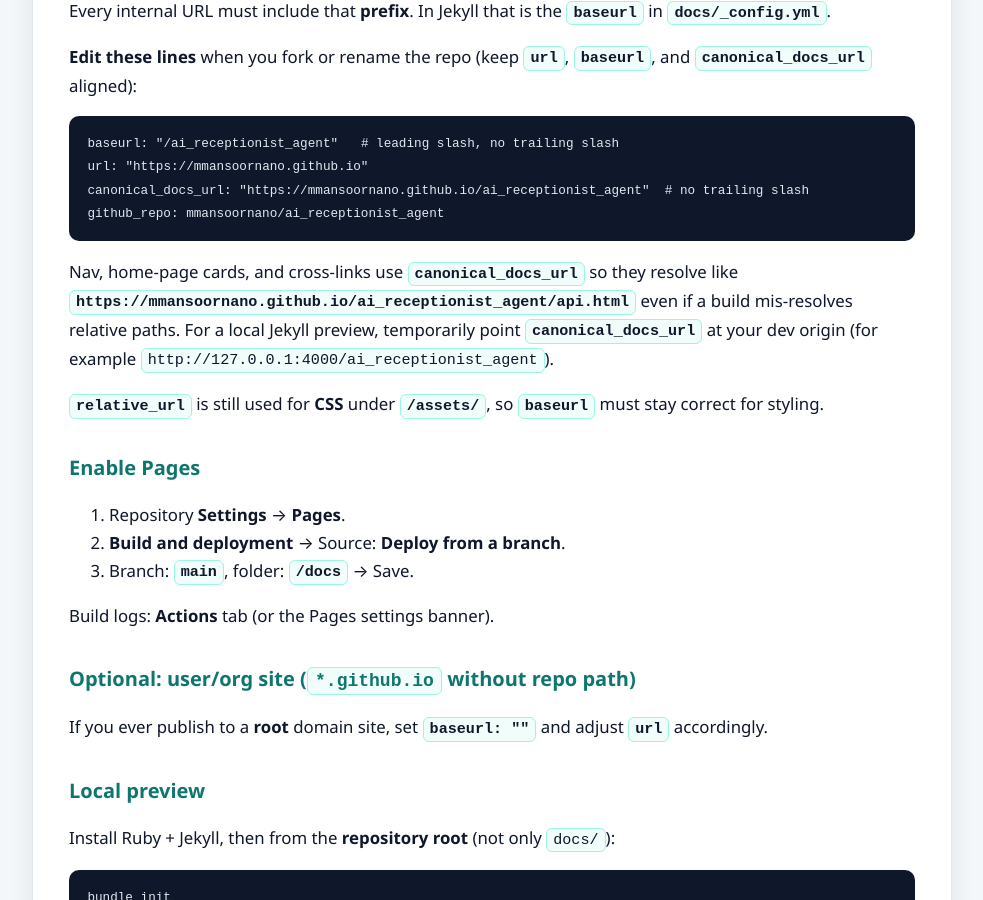
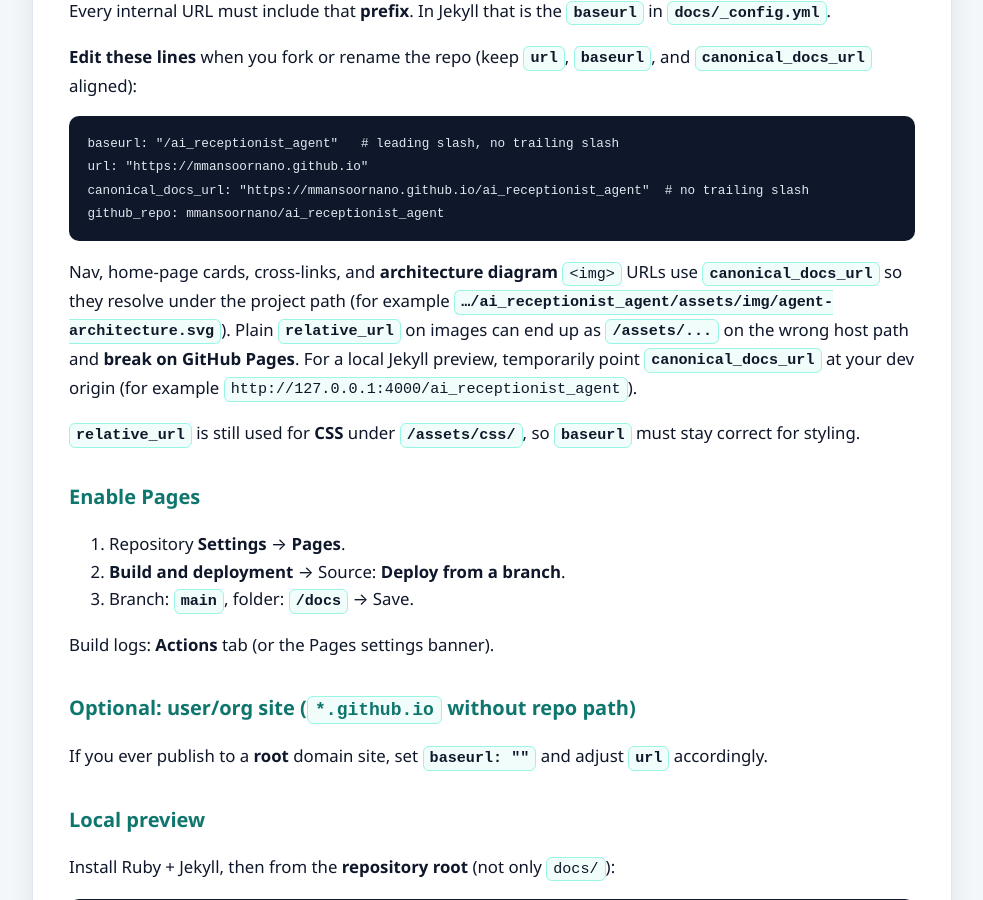
Before and after one commit to mmansoornano/ai_receptionist_agent, a Jekyll site: the page built from docs/github-pages.md, in a window 1280 px wide and 900 px high, scrolled down 454 px. Shown: the whole window, without its empty margins (148-1131 px from the left). Built offline with Jekyll 4.4.1, drawn with Linux system fonts in a browser that asks for light colours.

Commit message:
Update architecture and GitHub Pages documentation for improved URL handling
- Changed image source in the architecture diagram to utilize `canonical_docs_url`, ensuring correct resolution on GitHub Pages.
- Clarified documentation regarding the use of `canonical_docs_url` for navigation elements and architecture diagrams to prevent broken links.
- Updated references to `relative_url` for CSS to maintain styling integrity across environments.

````diff
--- a/docs/github-pages.md
+++ b/docs/github-pages.md
@@ -20,9 +20,9 @@
 github_repo: mmansoornano/ai_receptionist_agent
 ```
 
-Nav, home-page cards, and cross-links use **`canonical_docs_url`** so they resolve like **`https://mmansoornano.github.io/ai_receptionist_agent/api.html`** even if a build mis-resolves relative paths. For a local Jekyll preview, temporarily point **`canonical_docs_url`** at your dev origin (for example `http://127.0.0.1:4000/ai_receptionist_agent`).
+Nav, home-page cards, cross-links, and **architecture diagram** `<img>` URLs use **`canonical_docs_url`** so they resolve under the project path (for example **`…/ai_receptionist_agent/assets/img/agent-architecture.svg`**). Plain **`relative_url`** on images can end up as **`/assets/...`** on the wrong host path and **break on GitHub Pages**. For a local Jekyll preview, temporarily point **`canonical_docs_url`** at your dev origin (for example `http://127.0.0.1:4000/ai_receptionist_agent`).
 
-**`relative_url`** is still used for **CSS** under **`/assets/`**, so **`baseurl`** must stay correct for styling.
+**`relative_url`** is still used for **CSS** under **`/assets/css/`**, so **`baseurl`** must stay correct for styling.
 
 ## Enable Pages
 
````
Also changed, not shown: docs/architecture.md (+2 -2 lines).
